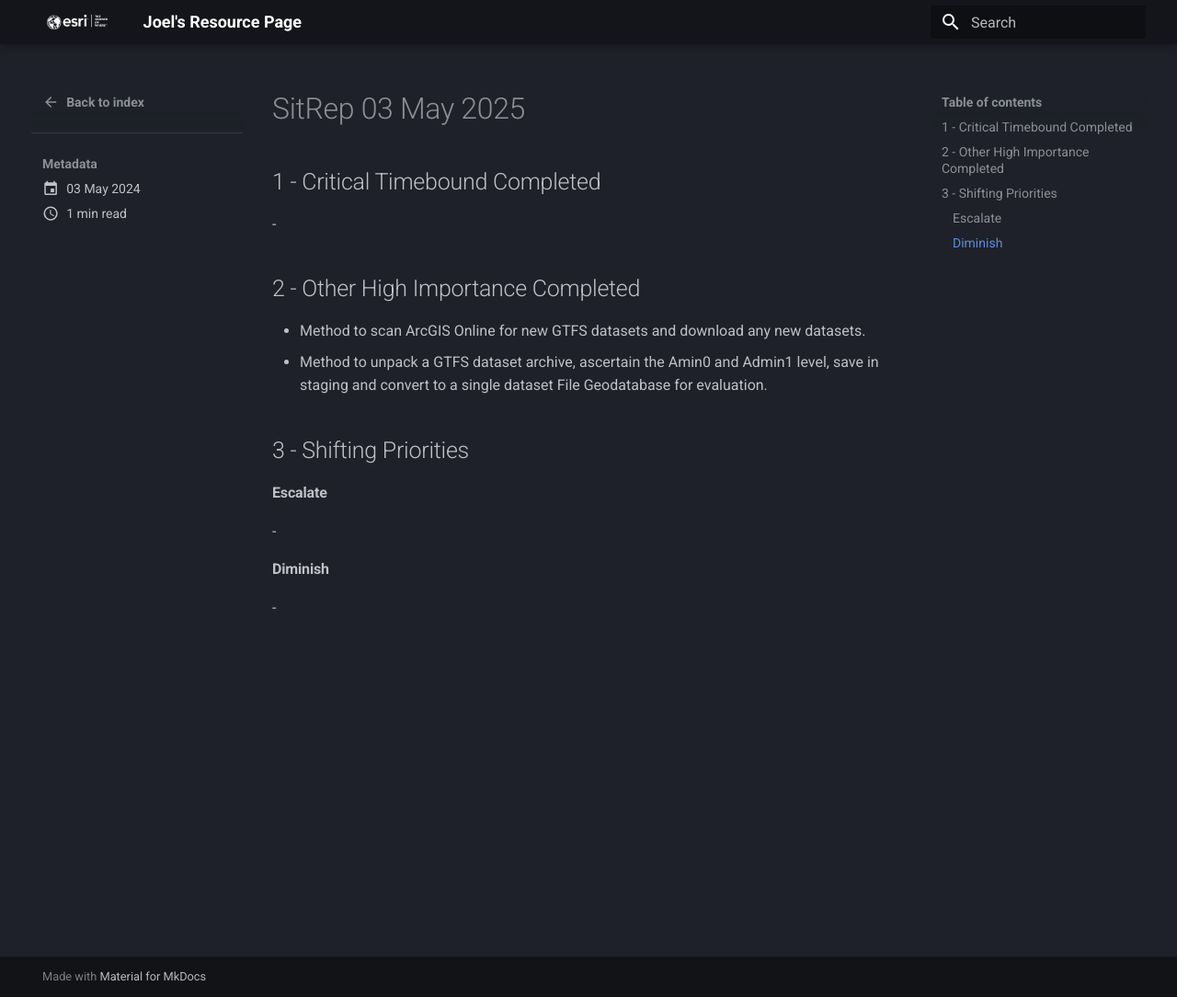
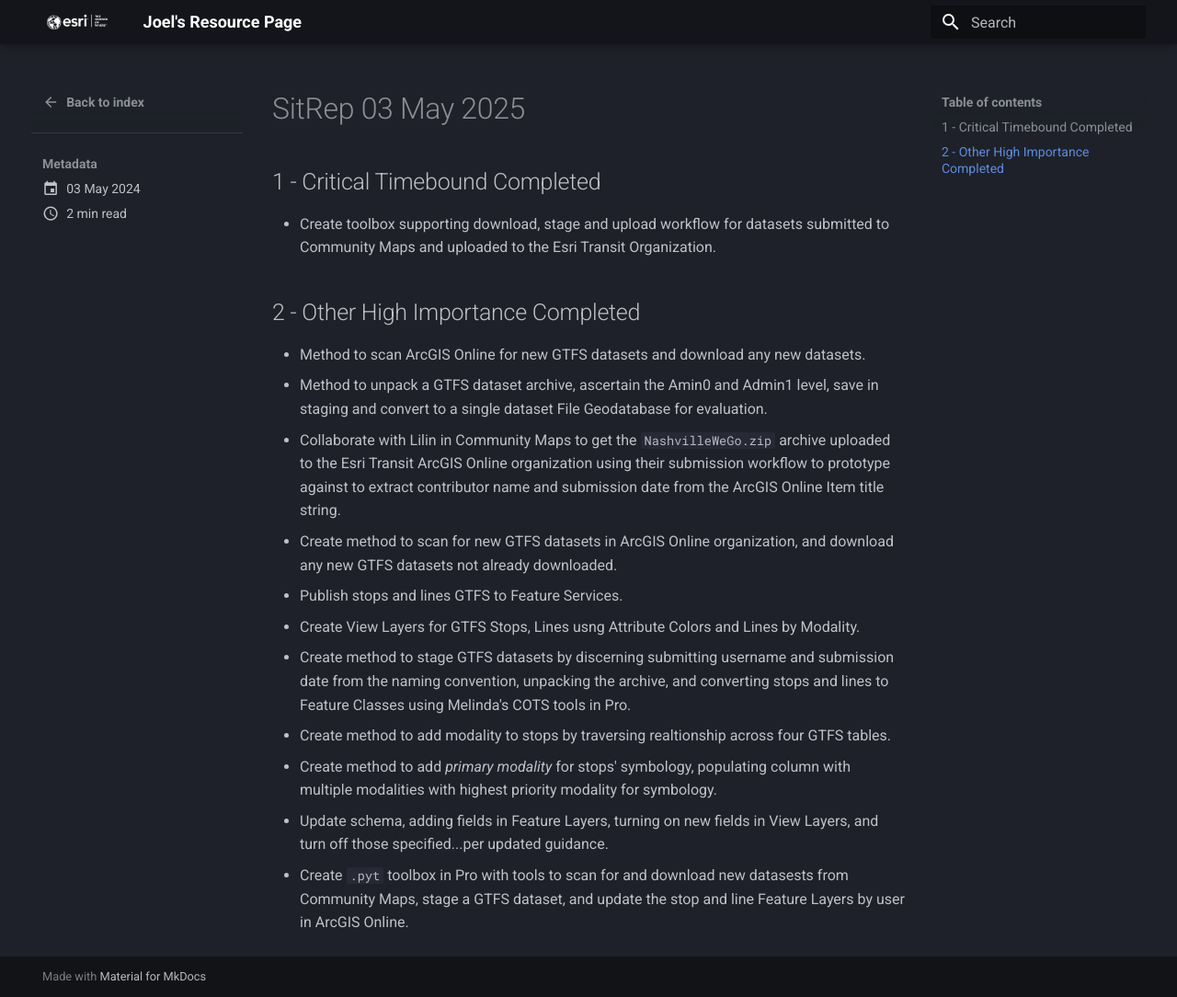
Before and after one commit to knu2xs/esri-resource-page, an MkDocs documentation site: the page built from docs/sitreps/posts/sitrep_20240503.md, in a window 1280 px wide and 1084 px high. Shown: the whole window at 92% size. Built offline with MkDocs 1.6.1 and Material for MkDocs 9.7.7, drawn with Linux system fonts in a browser that asks for light colours.

Commit message:
update sitreps

```diff
--- a/docs/sitreps/posts/sitrep_20240503.md
+++ b/docs/sitreps/posts/sitrep_20240503.md
@@ -6,19 +6,18 @@
 
 ## 1 - Critical Timebound Completed
 
--
+- Create toolbox supporting download, stage and upload workflow for datasets submitted to Community Maps and uploaded to the Esri Transit Organization.
 
 ## 2 - Other High Importance Completed
 
 - Method to scan ArcGIS Online for new GTFS datasets and download any new datasets.
 - Method to unpack a GTFS dataset archive, ascertain the Amin0 and Admin1 level, save in staging and convert to a single dataset File Geodatabase for evaluation.
-
-## 3 - Shifting Priorities
-
-#### Escalate
-
--
-
-#### Diminish
-
--
+- Collaborate with Lilin in Community Maps to get the `NashvilleWeGo.zip` archive uploaded to the Esri Transit ArcGIS Online organization using their submission workflow to prototype against to extract contributor name and submission date from the ArcGIS Online Item title string.
+- Create method to scan for new GTFS datasets in ArcGIS Online organization, and download any new GTFS datasets not already downloaded.
+- Publish stops and lines GTFS to Feature Services.
+- Create View Layers for GTFS Stops, Lines usng Attribute Colors and Lines by Modality.
+- Create method to stage GTFS datasets by discerning submitting username and submission date from the naming convention, unpacking the archive, and converting stops and lines to Feature Classes using Melinda's COTS tools in Pro.
+- Create method to add modality to stops by traversing realtionship across four GTFS tables.
+- Create method to add _primary modality_ for stops' symbology, populating column with multiple modalities with highest priority modality for symbology.
+- Update schema, adding fields in Feature Layers, turning on new fields in View Layers, and turn off those specified...per updated guidance.
+- Create `.pyt` toolbox in Pro with tools to scan for and download new datasests from Community Maps, stage a GTFS dataset, and update the stop and line Feature Layers by user in ArcGIS Online.
```
